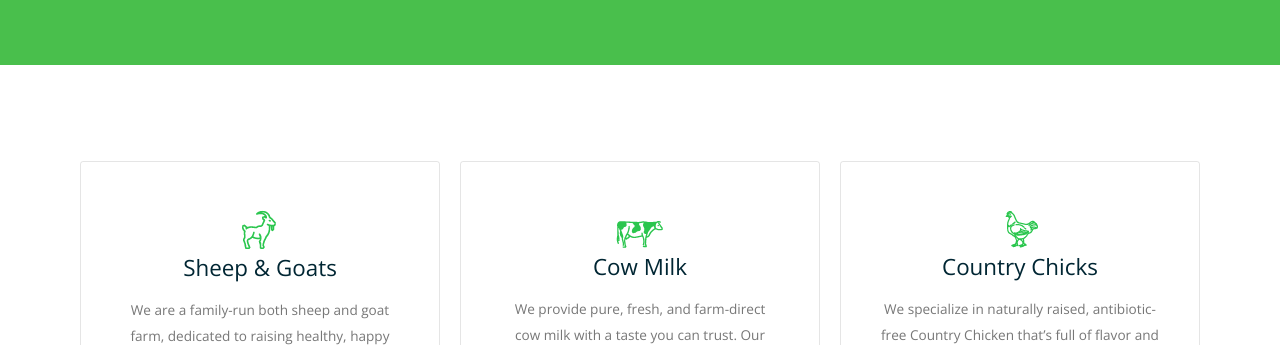
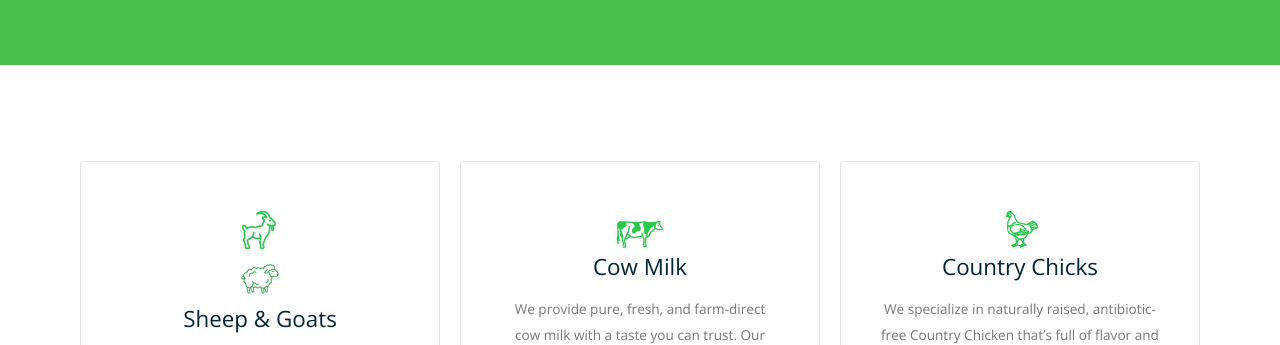
Before and after one commit to SakthivelDinakaran-04/JM-Integrated-Farm-s, a plain HTML site: page products.html in a window 1280 px wide. Shown: the part 382-727 px from the top of the page. Drawn offline with nearby package versions, Linux system fonts and the light colour scheme.

Commit message:
products

```diff
--- a/products.html
+++ b/products.html
@@ -95,6 +95,7 @@
               <div class="s-12 m-12 l-4 margin-bottom">
                 <div class="padding-2x block-bordered border-radius">
                    <img src="img/icon-01.png" alt="" title="Portfolio Image 1" class="img" />
+				   <img src="img/icon-01-01.png" alt="" title="Portfolio Image 1" class="img" />
                   <h2 class="text-thin">Sheep & Goats</h2>
                   <p class="margin-bottom-30">We are a family-run both sheep and goat farm, dedicated to raising healthy, happy sheeps and goats and providing fresh, high-quality products straight from our pastures to your plate. Whether you’re looking for milk, meat, breeding stock, or just a farm visit—we’ve got something special for you.</p>
                   <p class="margin-bottom-30"> <b>Breeds</b> : Macheri-(மேச்சேரி), Mylambadi-(மைலம்பாடி), Vembur Sheep-(எட்டையாபுரம் பொட்டு குட்டி), Velladu-(வெள்ளாடு)</p>
```
Also changed, not shown: img/icon-01-01.png (added).
